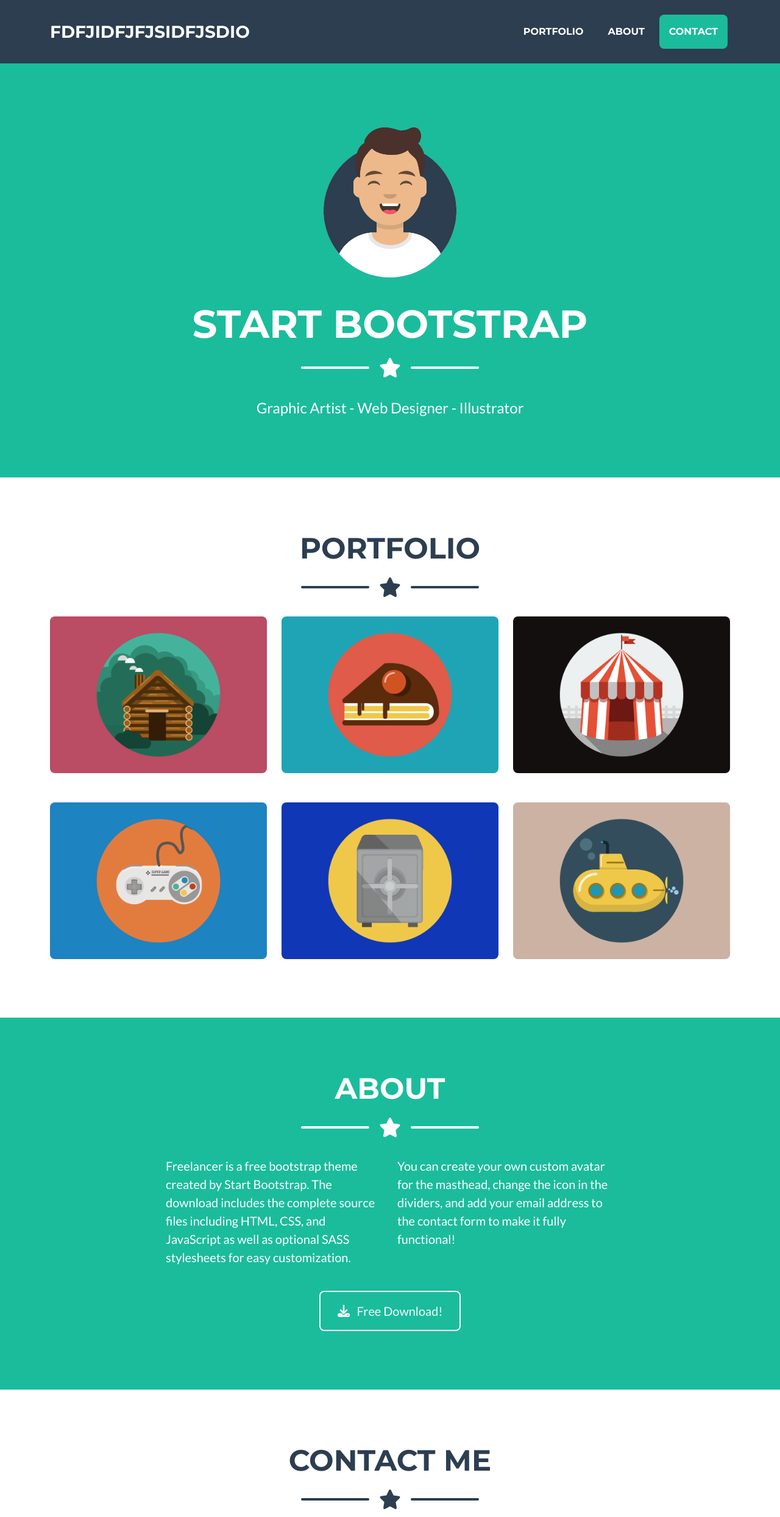
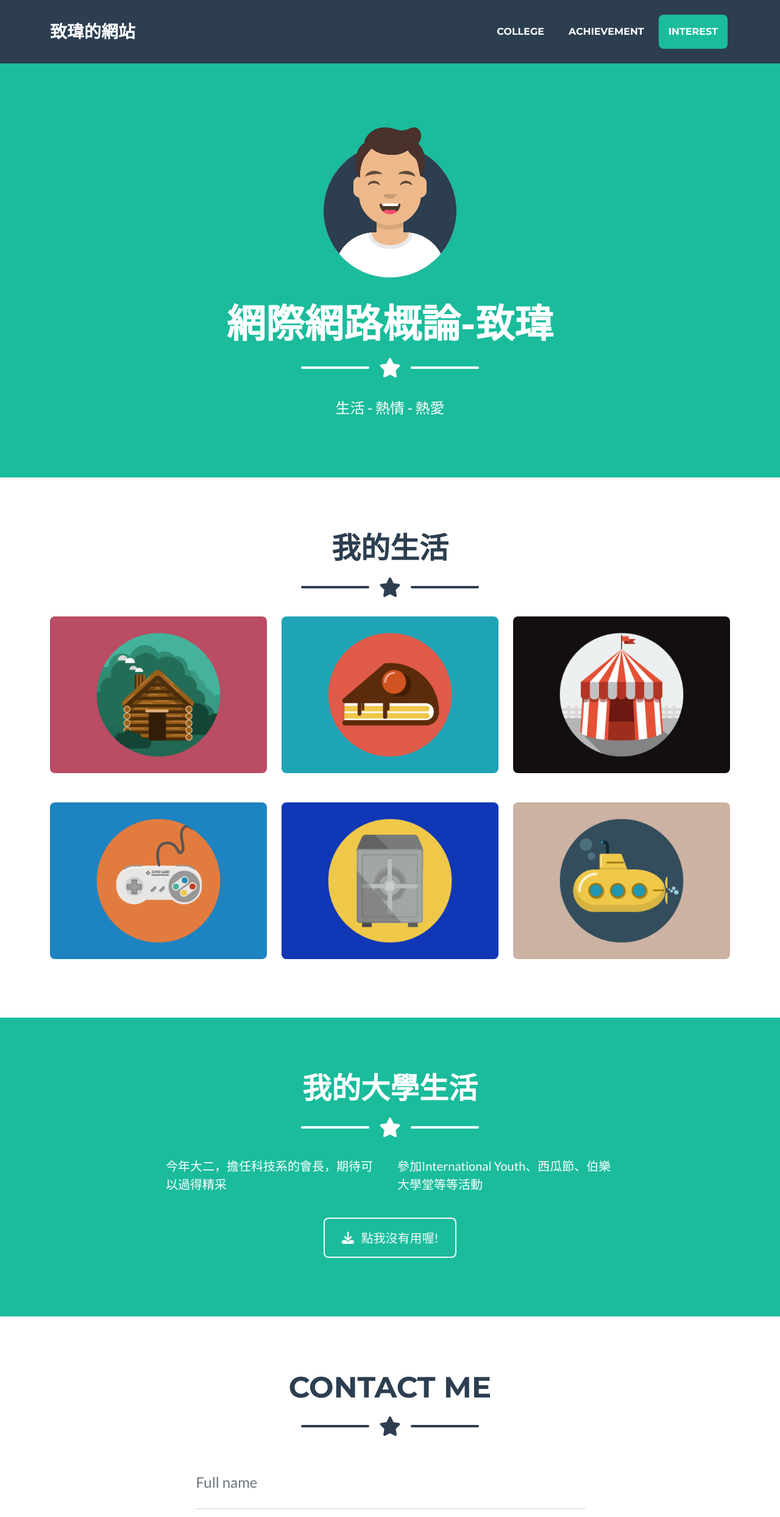
Before and after one commit to willchiou1012/Web, a plain HTML site: page Will/index.html in a window 1280 px wide. Shown: the top 2488 px of the page at 61% size. Drawn offline with nearby package versions, Linux system fonts and the light colour scheme.

Commit message:
Update index.html

```diff
--- a/Will/index.html
+++ b/Will/index.html
@@ -20,16 +20,16 @@
         <!-- Navigation-->
         <nav class="navbar navbar-expand-lg bg-secondary text-uppercase fixed-top" id="mainNav">
             <div class="container">
-                <a class="navbar-brand" href="#page-top">fdfjidfjfjsidfjsdio</a>
+                <a class="navbar-brand" href="#page-top">致瑋的網站</a>
                 <button class="navbar-toggler text-uppercase font-weight-bold bg-primary text-white rounded" type="button" data-bs-toggle="collapse" data-bs-target="#navbarResponsive" aria-controls="navbarResponsive" aria-expanded="false" aria-label="Toggle navigation">
-                    Menu
+                    Life
                     <i class="fas fa-bars"></i>
                 </button>
                 <div class="collapse navbar-collapse" id="navbarResponsive">
                     <ul class="navbar-nav ms-auto">
-                        <li class="nav-item mx-0 mx-lg-1"><a class="nav-link py-3 px-0 px-lg-3 rounded" href="#portfolio">Portfolio</a></li>
-                        <li class="nav-item mx-0 mx-lg-1"><a class="nav-link py-3 px-0 px-lg-3 rounded" href="#about">About</a></li>
-                        <li class="nav-item mx-0 mx-lg-1"><a class="nav-link py-3 px-0 px-lg-3 rounded" href="#contact">Contact</a></li>
+                        <li class="nav-item mx-0 mx-lg-1"><a class="nav-link py-3 px-0 px-lg-3 rounded" href="#portfolio">College</a></li>
+                        <li class="nav-item mx-0 mx-lg-1"><a class="nav-link py-3 px-0 px-lg-3 rounded" href="#about">Achievement</a></li>
+                        <li class="nav-item mx-0 mx-lg-1"><a class="nav-link py-3 px-0 px-lg-3 rounded" href="#contact">interest</a></li>
                     </ul>
                 </div>
             </div>
@@ -40,7 +40,7 @@
                 <!-- Masthead Avatar Image-->
                 <img class="masthead-avatar mb-5" src="assets/img/avataaars.svg" alt="..." />
                 <!-- Masthead Heading-->
-                <h1 class="masthead-heading text-uppercase mb-0">Start Bootstrap</h1>
+                <h1 class="masthead-heading text-uppercase mb-0">網際網路概論-致瑋</h1>
                 <!-- Icon Divider-->
                 <div class="divider-custom divider-light">
                     <div class="divider-custom-line"></div>
@@ -48,14 +48,14 @@
                     <div class="divider-custom-line"></div>
                 </div>
                 <!-- Masthead Subheading-->
-                <p class="masthead-subheading font-weight-light mb-0">Graphic Artist - Web Designer - Illustrator</p>
+                <p class="masthead-subheading font-weight-light mb-0">生活 - 熱情 - 熱愛</p>
             </div>
         </header>
         <!-- Portfolio Section-->
         <section class="page-section portfolio" id="portfolio">
             <div class="container">
                 <!-- Portfolio Section Heading-->
-                <h2 class="page-section-heading text-center text-uppercase text-secondary mb-0">Portfolio</h2>
+                <h2 class="page-section-heading text-center text-uppercase text-secondary mb-0">我的生活</h2>
                 <!-- Icon Divider-->
                 <div class="divider-custom">
                     <div class="divider-custom-line"></div>
@@ -125,7 +125,7 @@
         <section class="page-section bg-primary text-white mb-0" id="about">
             <div class="container">
                 <!-- About Section Heading-->
-                <h2 class="page-section-heading text-center text-uppercase text-white">About</h2>
+                <h2 class="page-section-heading text-center text-uppercase text-white">我的大學生活</h2>
                 <!-- Icon Divider-->
                 <div class="divider-custom divider-light">
                     <div class="divider-custom-line"></div>
@@ -134,14 +134,14 @@
                 </div>
                 <!-- About Section Content-->
                 <div class="row">
-                    <div class="col-lg-4 ms-auto"><p class="lead">Freelancer is a free bootstrap theme created by Start Bootstrap. The download includes the complete source files including HTML, CSS, and JavaScript as well as optional SASS stylesheets for easy customization.</p></div>
-                    <div class="col-lg-4 me-auto"><p class="lead">You can create your own custom avatar for the masthead, change the icon in the dividers, and add your email address to the contact form to make it fully functional!</p></div>
+                    <div class="col-lg-4 ms-auto"><p class="lead">今年大二，擔任科技系的會長，期待可以過得精采</p></div>
+                    <div class="col-lg-4 me-auto"><p class="lead">參加International Youth、西瓜節、伯樂大學堂等等活動</p></div>
                 </div>
                 <!-- About Section Button-->
                 <div class="text-center mt-4">
                     <a class="btn btn-xl btn-outline-light" href="https://startbootstrap.com/theme/freelancer/">
                         <i class="fas fa-download me-2"></i>
-                        Free Download!
+                        點我沒有用喔!
                     </a>
                 </div>
             </div>
```
